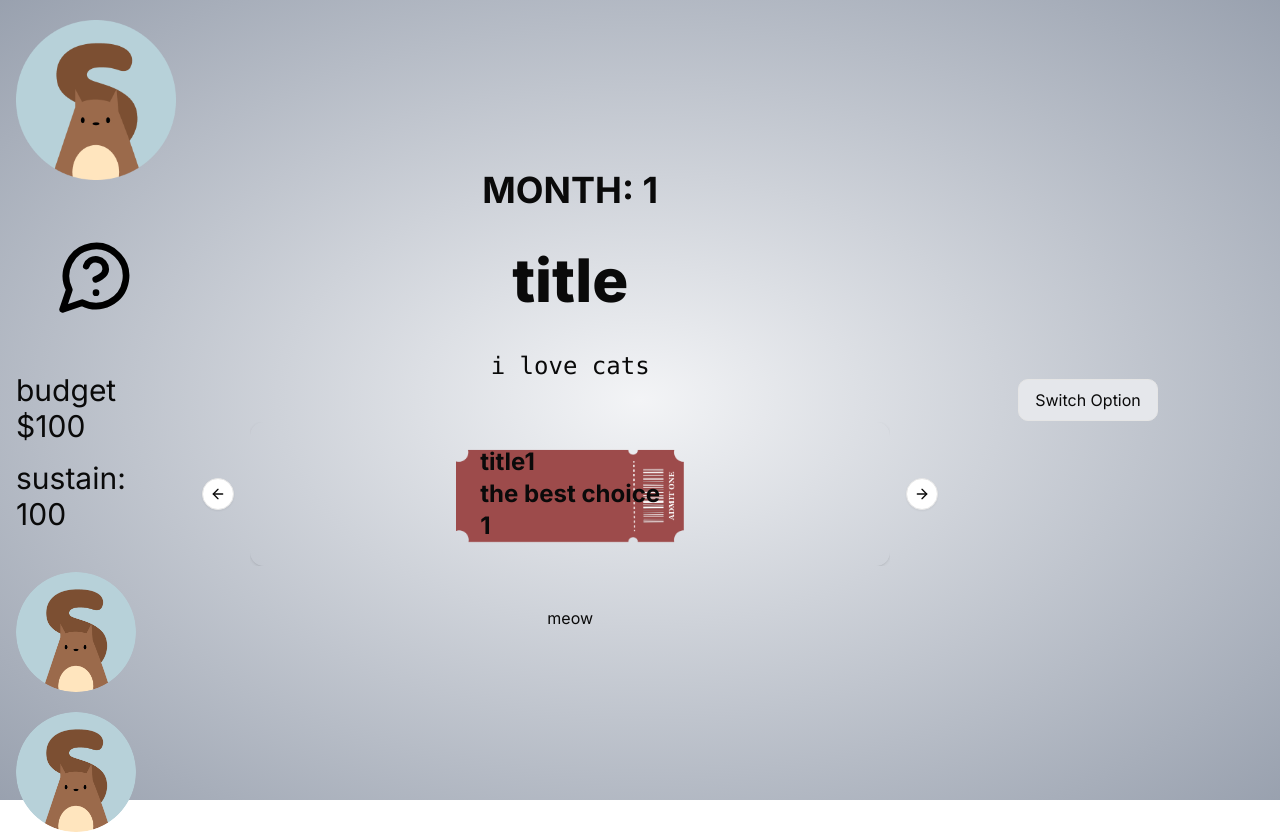
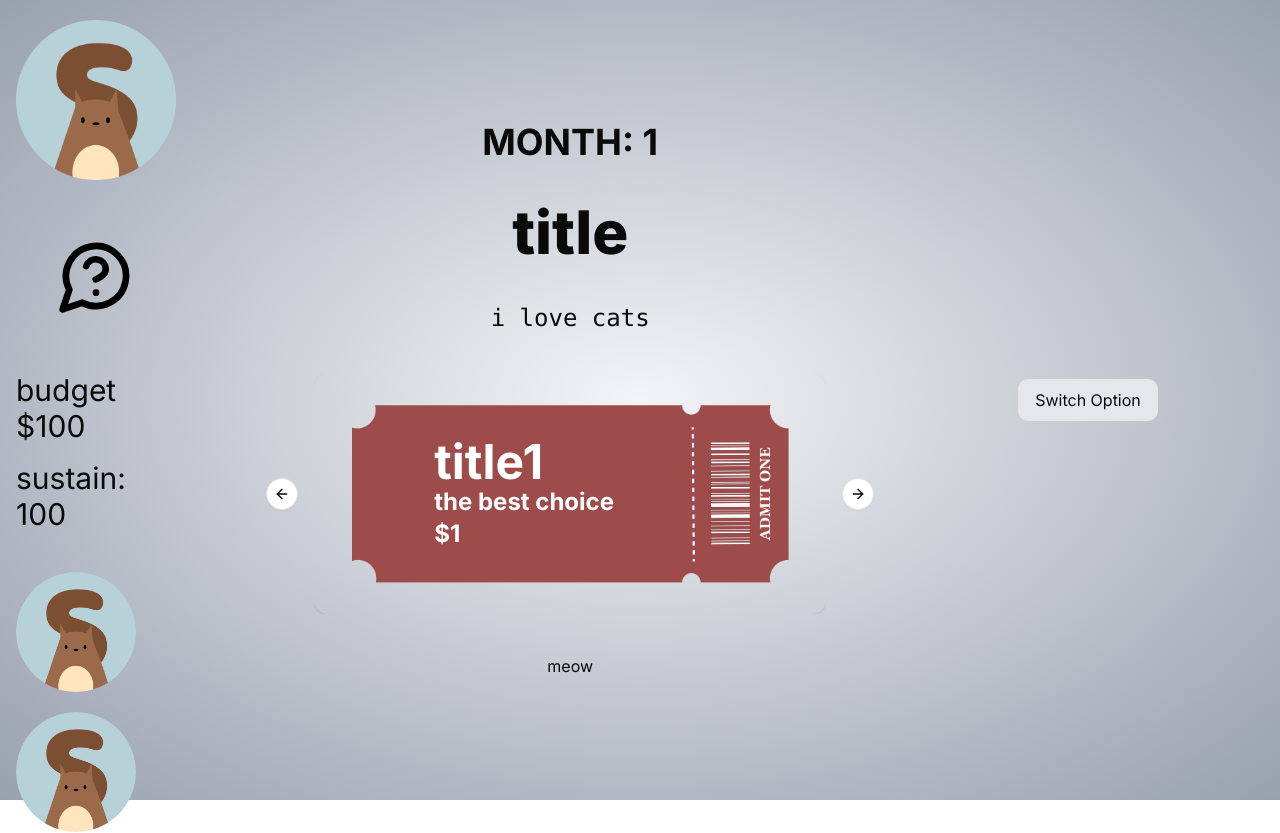
Before and after one commit to qhgill/final-take, a Next.js app: page / in a window 1280 px wide. Shown: the top 833 px of the page. Built offline with nearby package versions, Linux system fonts and the light colour scheme.

Commit message:
ticket fixed

```diff
--- a/src/components/choicestyles/TicketCarousel.tsx
+++ b/src/components/choicestyles/TicketCarousel.tsx
@@ -22,24 +22,24 @@ const TicketCarousel = ({ choices }: ChoiceTypes) => {
         opts={{
           loop: true,
         }}
-        className="w-[50vw]"
+        className="w-[40vw]"
       >
-        <CarouselContent className="">
+        <CarouselContent className="h-[30vh]">
           {choices.map((slide: Choice) => (
             <CarouselItem
               key={slide.id}
-              className="flex flex-col justify-center bg-none"
+              className="flex flex-col justify-center items-center h-full "
             >
-              <Card className="bg-transparent border-0 flex flex-col items-center justify-center">
-                <CardContent className="relative flex flex-col text-2xl font-bold bg-none">
-                  <p>{slide.title}</p>
-                  <p>{slide.description}</p>
-                  <p>{slide.price}</p>
+              <Card className="bg-transparent w-full border-0 flex flex-col items-center justify-center h-full">
+                <CardContent className="relative flex flex-col text-2xl font-bold justify-center items-start  w-full h-full py-15 px-30">
+                  <p className="text-bold text-5xl text-white">{slide.title}</p>
+                  <p className="text-2xl text-white">{slide.description}</p>
+                  <p className="text-2xl text-white">${slide.price}</p>
                   <Image
                     src={ticketimg}
                     alt="ticket"
-                    objectFit="cover"
-                    className="absolute inset-0 -z-1 object-fill"
+                    // objectFit=""
+                    className="absolute inset-0 -z-1 h-full w-full object-contain"
                   />
                 </CardContent>
               </Card>
```
